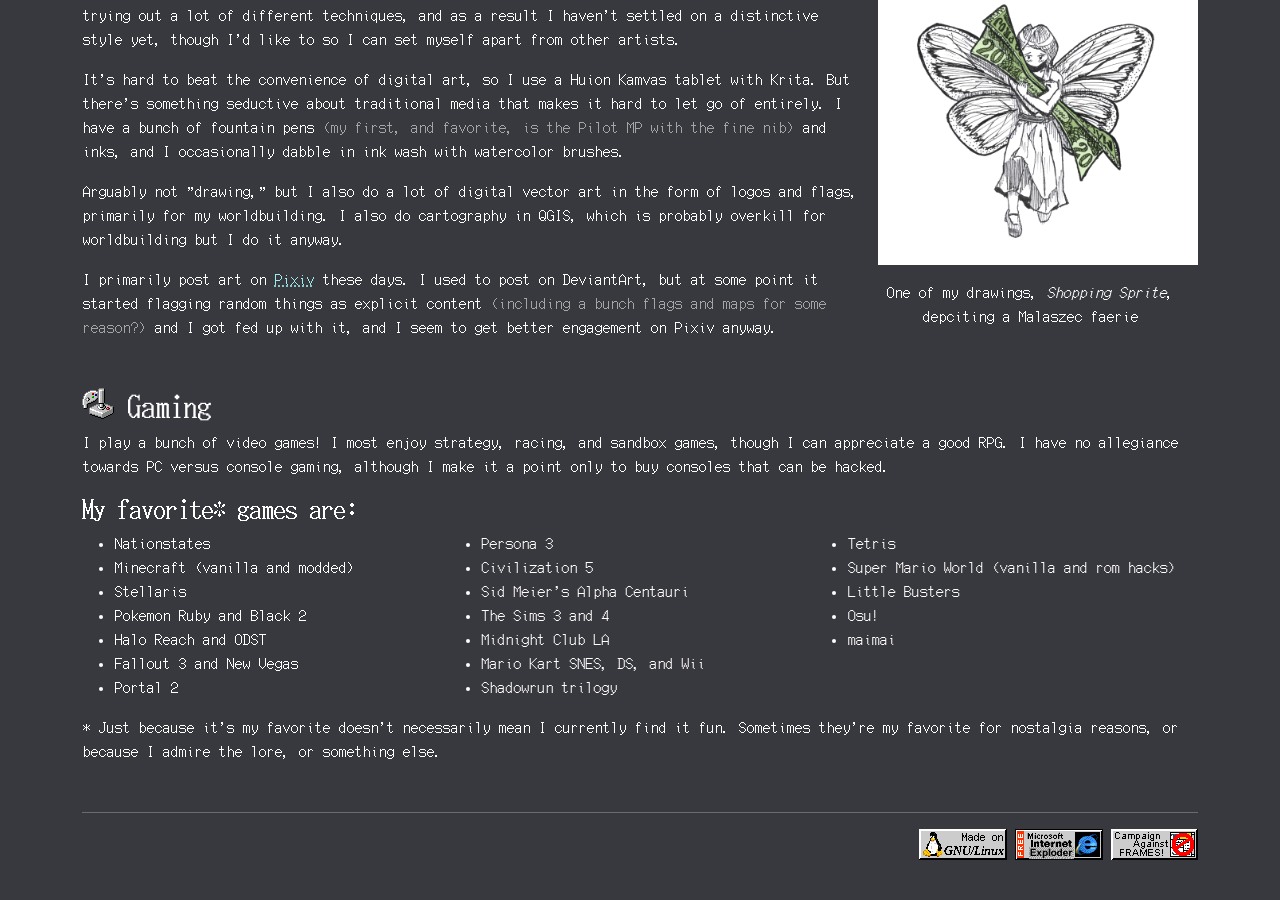
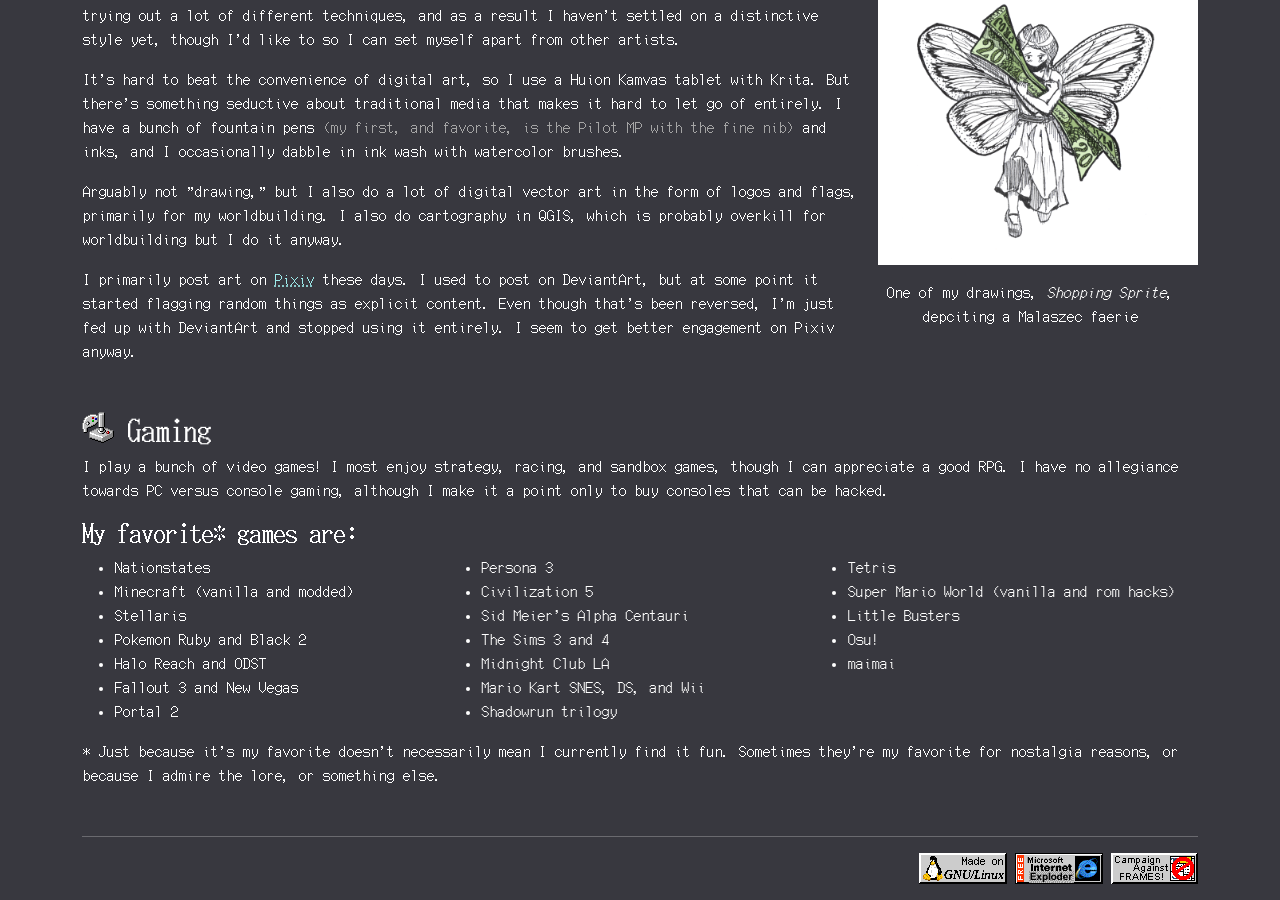
Before and after one commit to pilosophos/pilosophos-site-v1, a Jekyll site: the page built from interests.html, in a window 1280 px wide and 900 px high, scrolled down 1511 px. Built offline with Jekyll 4.4.1, drawn with Linux system fonts in a browser that asks for light colours; before the commit the page ends 2387 px from its top, so only the background shows below that.

Commit message:
rephrase

```diff
--- a/interests.html
+++ b/interests.html
@@ -99,7 +99,7 @@
       Arguably not "drawing," but I also do a lot of digital vector art in the form of logos and flags, primarily for my worldbuilding. I also do cartography in QGIS, which is probably overkill for worldbuilding but I do it anyway.
     </p>
     <p>
-      I primarily post art on <a href="https://www.pixiv.net/en/users/77474454">Pixiv</a> these days. I used to post on DeviantArt, but at some point it started flagging random things as explicit content <span class="text-muted">(including a bunch flags and maps for some reason?)</span> and I got fed up with it, and I seem to get better engagement on Pixiv anyway.
+      I primarily post art on <a href="https://www.pixiv.net/en/users/77474454">Pixiv</a> these days. I used to post on DeviantArt, but at some point it started flagging random things as explicit content. Even though that's been reversed, I'm just fed up with DeviantArt and stopped using it entirely. I seem to get better engagement on Pixiv anyway.
     </p>
   </section>
 
```
